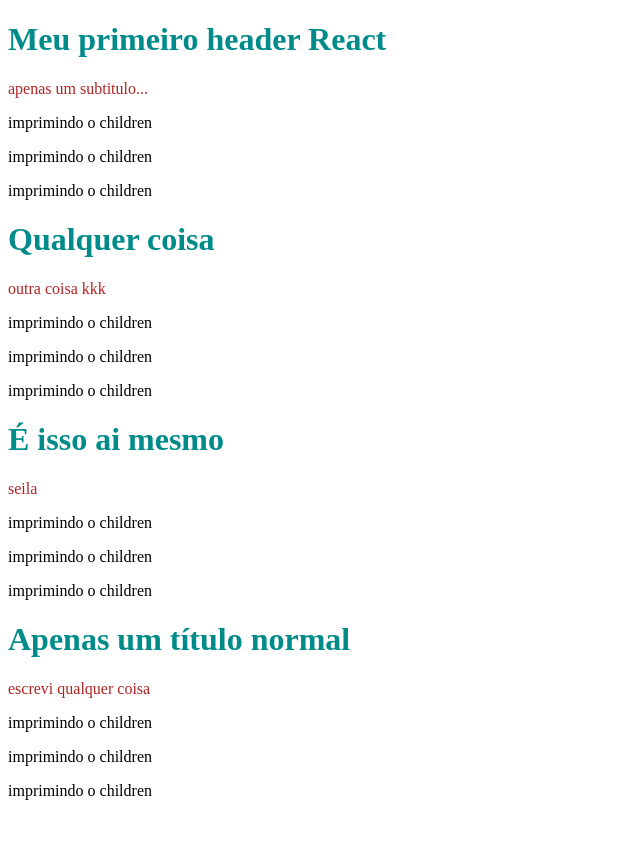
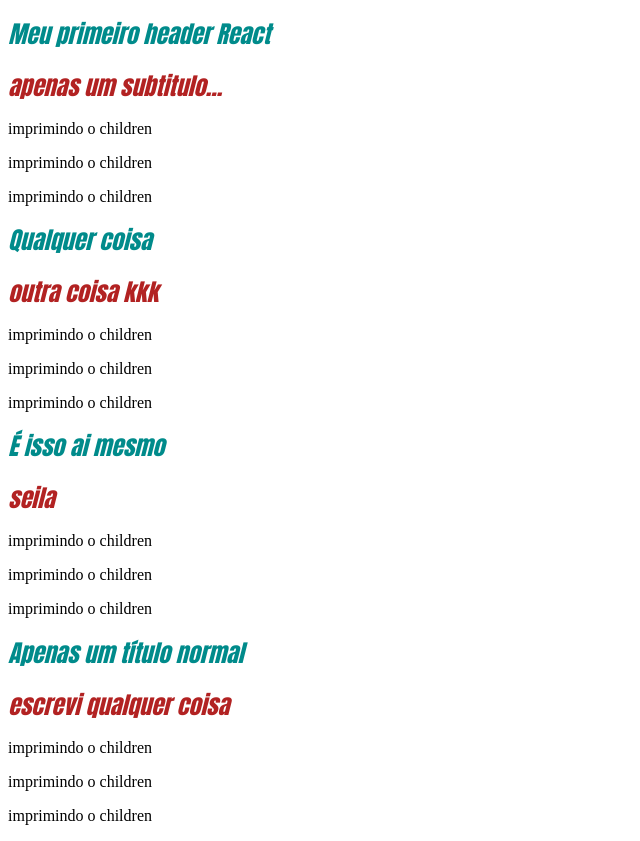
Before and after one commit to ocsoares/Aprendendo-ReactJS, a React (Vite) app: page / in a window 1280 px wide. Shown: the whole page, without its empty margins (0-640 px from the left). Before the commit the page ends 816 px from the top, so only its background shows below. Built offline with nearby package versions, Linux system fonts and the light colour scheme.

Commit message:
feat: add CSS with className

```diff
--- /dev/null
+++ b/src/assets/components/Header.css
@@ -0,0 +1,5 @@
+.Header {
+    font-size: x-large;
+    font-family: Impact, Haettenschweiler, 'Arial Narrow Bold', sans-serif;
+    font-style: oblique;
+}
--- a/src/assets/components/Header.tsx
+++ b/src/assets/components/Header.tsx
@@ -1,4 +1,5 @@
 import { Children } from "./Children";
+import "./Header.css";
 
 interface IHeaderProps {
   title: string;
@@ -10,8 +11,12 @@ export function Header(props: IHeaderProps) {
 
   return (
     <div>
-      <h1 style={{ color: "darkcyan" }}>{title}</h1>
-      <span style={{ color: "firebrick" }}>{subtitle}</span>
+      <h1 style={{ color: "darkcyan" }} className="Header">
+        {title}
+      </h1>
+      <span style={{ color: "firebrick" }} className="Header">
+        {subtitle}
+      </span>
       <Children />
       <Children />
       <Children />
```
